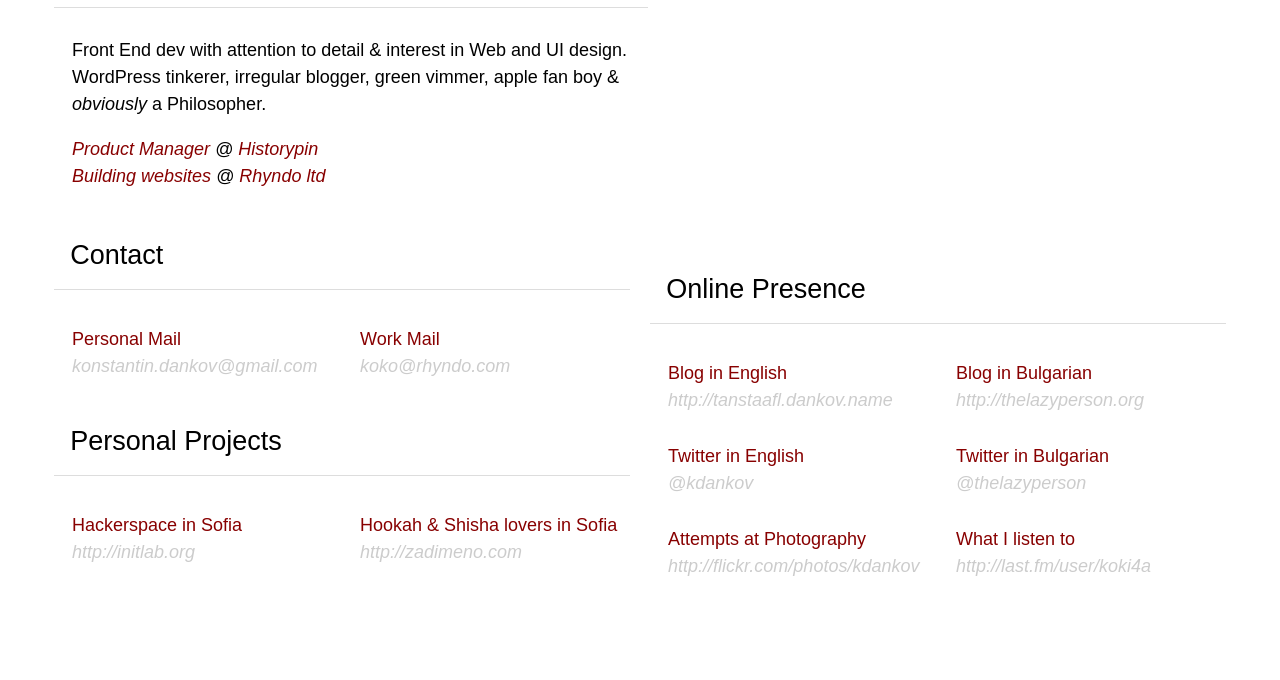
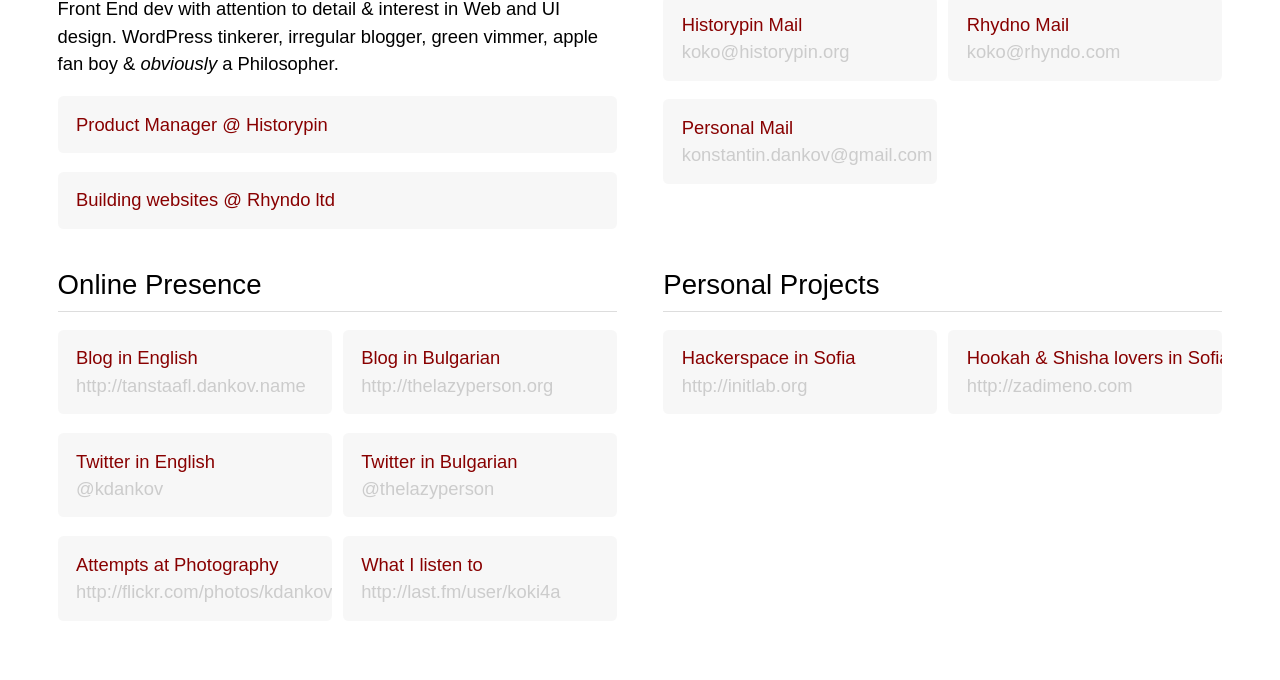
Before and after one commit to kdankov/kdankov.github.io, a website: page src/index.html in a window 1280 px wide. Shown: the part 126-806 px from the top of the page. Drawn offline with nearby package versions, Linux system fonts and the light colour scheme; files that its build step writes are made by us from their sources.

Commit message:
Styles update

```diff
--- a/gulpfile.js
+++ b/gulpfile.js
@@ -48,6 +48,8 @@
 		}
 	});
 
+	gulp.watch(path.SCSS_SRC, ['sass']);
+	gulp.watch("./css/*.css", ['inlinesource']);
 	gulp.watch("./src/*.html", ['inlinesource']);
 	gulp.watch("./*.html").on('change', browserSync.reload);
 
--- /dev/null
+++ b/sass/_layout.scss
@@ -0,0 +1,108 @@
+/*
+ * Layout
+ * --- --- --- */
+
+body {
+	padding: 0 2em 1em 2em;
+
+	@include bp(desktop) {
+		padding: 2vw 4.5vw 0 4.5vw;
+	}
+}
+
+.container {
+	display: block;
+
+	@include bp(desktop) {
+
+		header, section {
+			width: 48%;
+		}
+
+		.info {
+			display: flex;
+			flex-wrap: wrap;
+			justify-content: space-between;
+
+			section {
+				flex: 0 0 48%;
+
+				&:nth-child(2) h2 { padding-top: 0.5em; }
+			}
+		}
+
+	}
+}
+
+h1, h2 {
+	border-bottom: solid 1px #DDD;
+}
+
+a {
+	text-decoration: none;
+	color: #800;
+	transition: all 0.3s ease;
+
+	&:hover {
+		color: #090;
+	}
+}
+
+section {
+
+	span {
+		display: block;
+	}
+
+	ul {
+		display: flex;
+		flex-wrap: wrap;
+		justify-content: space-between;
+
+		@include bp(desktop) {
+		}
+	}
+
+	li {
+		padding-bottom: 1em;
+		flex: 0 0 49%;
+		width: 49%;
+
+		@include bp(desktop) {
+		}
+	}
+
+	a {
+		display: block;
+		padding: 0.8em 1em;
+		border-radius: 0.3em;
+		background: rgba(0,0,0,0.03);
+		overflow: hidden;
+		white-space: nowrap;
+
+		@include bp(phone) {
+			font-size: 0.9em;
+		}
+
+		.value {
+			color: #CCC;
+			transition: all 0.4s ease-in;
+
+			i {
+				font-style: normal;
+			}
+
+			@include bp(phone) {
+				i { display: none; }
+			}
+		}
+
+		&:hover {
+			background: rgba(0,0,0,0.09);
+
+			.value {
+				color: #999;
+			}
+		}
+	}
+}
--- /dev/null
+++ b/sass/_reset.scss
@@ -0,0 +1,29 @@
+/*
+ * Very simple reset
+ * --- */
+
+* {
+	padding: 0;
+	margin: 0;
+}
+
+/*
+ * Inheriting box-sizing Probably Slightly Better Best-Practice
+ * https://css-tricks.com/inheriting-box-sizing-probably-slightly-better-best-practice/
+ * --- */
+
+html {
+  box-sizing: border-box;
+}
+
+*, *:before, *:after {
+  box-sizing: inherit;
+}
+
+/*
+ * Hide notification for Browsersync
+ * --- */
+
+#__bs_notify__ {
+	display: none !important;
+}
--- /dev/null
+++ b/sass/_responsive.scss
@@ -0,0 +1,47 @@
+/* --- Media Queries --- */
+
+@mixin bp($point) {
+
+	@if $point == phone {
+		@media (max-width: 599px) {
+			@content;
+		}
+	}
+
+	@if $point == portrait {
+		@media (max-width: 670px) {
+			@content;
+		}
+	}
+
+	@else if $point == tablet {
+		@media (min-width: 600px) and (max-width: 980px) {
+			@content;
+		}
+	}
+
+	@else if $point == mobile {
+		@media (max-width: 980px)  {
+			@content;
+		}
+	}
+
+	@else if $point == laptop {
+		@media (max-width: 1280px) and (min-width: 981px), (max-height: 800px) {
+			@content;
+		}
+	}
+
+	@else if $point == desktop {
+		@media (min-width: 980px) {
+			@content;
+		}
+	}
+
+	@else if $point == large {
+		@media (min-width: 1680px)  {
+			@content;
+		}
+	}
+
+}
--- /dev/null
+++ b/sass/_typography.scss
@@ -0,0 +1,34 @@
+/*
+ * Typography
+ * --- --- --- */
+
+html {
+	font-size: 12px;
+}
+
+body {
+	font-size: calc(100% + 0.5vw);
+	line-height: 1.5;
+	font-family: "Avenir Next", sans-serif;
+}
+
+h1, h2, h3 {
+	font-family: "Avenir Next", sans-serif;
+	font-weight: 500;
+	padding-bottom: 1rem;
+	margin-bottom: 1.5rem;
+	margin-top: 2rem;
+	line-height: 1;
+}
+
+h1 {
+	font-size: 2.2em;
+}
+
+li {
+	list-style: outside none;
+}
+
+p {
+	padding: 0 0 1em 0;
+}
--- a/sass/app.scss
+++ b/sass/app.scss
@@ -1,206 +1,4 @@
-/*
- * Very simple reset
- * --- */
-
-* {
-	padding: 0;
-	margin: 0;
-}
-
-/*
- * Inheriting box-sizing Probably Slightly Better Best-Practice
- * https://css-tricks.com/inheriting-box-sizing-probably-slightly-better-best-practice/
- * --- */
-
-html {
-  box-sizing: border-box;
-}
-
-*, *:before, *:after {
-  box-sizing: inherit;
-}
-
-/*
- * Typography
- * --- --- --- */
-
-body {
-	font: 14px/1.5 "Avenir Next", sans-serif;
-}
-
-h1, h2, h3 {
-	font-family: "Avenir Next", sans-serif;
-	font-weight: 500;
-}
-
-h1 { font-size: 2em; }
-h2 { font-size: 1.5em; padding-left: 0.6em; }
-
-li {
-	list-style: outside none;
-}
-
-p {
-	padding: 0 0 1em 0;
-}
-
-/*
- * Layout
- * --- --- --- */
-
-body {
-	padding: 2em;
-}
-
-a {
-	text-decoration: none;
-	color: #800;
-	transition: color 0.3s ease;
-}
-
-a .label {
-}
-
-a .value {
-	color: #CCC;
-	transition: color 0.3s ease;
-	font-style: italic;
-}
-
-a:hover {
-	color: #090;
-}
-
-a:hover .label {
-}
-a:hover .value {
-	/*text-decoration: underline;*/
-	color: #666;
-}
-
-li a {
-	display: block;
-	padding: 0.8em 1em;
-	border-radius: 0.3em;
-}
-
-li a:hover {
-	background: rgba(0,0,0,0.02);
-}
-
-.container {
-	display: block;
-	max-width: 40em;
-	margin: 0 auto;
-	border-radius: 0.3em;
-	padding: 2em;
-}
-
-h1, h2 {
-	border-bottom: solid 1px #DDD;
-	padding-bottom: 0.5em;
-	margin-bottom: 0.8em;
-}
-
-h1 {
-	padding-bottom: 0.2em;
-	padding-left: 0.5em;
-	margin-left: -0.5em;
-}
-
-header, section {
-	padding: 0 0 1.5em 0;
-}
-
-section {
-	margin: 0 -1em;
-}
-
-header img {
-	display: block;
-	border: 1px solid #FFF;
-	background: #fff;
-	padding: 0.3em;
-	margin-bottom: 2em;
-	border-radius: 50%;
-	box-shadow: 0 0 5px 0px rgba(0,0,0,0.2);
-}
-
-span {
-	display: block;
-}
-
-ul li {
-}
-
-ul li:hover {
-}
-
-/*
- * Resposive
- * Stuff
- * --- */
-
-@media screen and (max-width: 700px) {
-
-	header img {
-		margin: 0 auto 2em auto;
-	}
-
-}
-
-@media screen and (min-width: 700px) {
-
-	header img {
-		float: right;
-		margin: 0 0 2em 2em;
-	}
-
-}
-
-@media screen and (min-width: 600px) {
-
-	body {
-		font-size: 16px;
-	}
-
-	ul {
-		display: flex;
-		flex-wrap: wrap;
-	}
-
-	ul li {
-		flex: 0 0 50%;
-	}
-
-}
-
-@media screen and (min-width: 1200px) {
-
-	body {
-		font-size: 18px;
-	}
-
-	.container {
-		display: block;
-		max-width: inherit;
-	}
-
-	header, section {
-		width: 45vw;
-	}
-
-	section:nth-child(3){
-		float: right;
-		clear: both;
-	}
-
-	section:nth-child(3){
-		margin-top: -19vh;
-	}
-
-	ul li {
-		width: 50%;
-		white-space: nowrap;
-	}
-}
+@import "responsive";
+@import "reset";
+@import "typography";
+@import "layout";
--- a/src/index.html
+++ b/src/index.html
@@ -17,52 +17,64 @@
 	</head>
 	<body>
 		<article class="container">
-			<header>
+
+			<header style="display: none;">
+
 				<h1>Konstantin Dankov</h1>
+				<p>Front End dev with attention to detail &amp; interest in Web and UI design. WordPress tinkerer, irregular blogger, green vimmer, apple fan boy &amp; <em>obviously</em> a Philosopher.</p>
 
+				<p><a href="http://historypin.org/en/">Product Manager @ Historypin</a></p>
+				<p><a href="http://rhyndo.com">Building websites @ Rhyndo ltd</a></p>
+
+			</header>
+
+			<div class="info">
+
+				<section>
+					<h1>Konstantin Dankov</h1>
 					<p>Front End dev with attention to detail &amp; interest in Web and UI design. WordPress tinkerer, irregular blogger, green vimmer, apple fan boy &amp; <em>obviously</em> a Philosopher.</p>
-				<p>
-					<em><a href="mailto:konstantin.dankov@historypin.org">Product Manager</a> @ <a href="http://historypin.org/en/">Historypin</a></em>
-					<br>
-					<em><a href="mailto:koko@rhyndo.com">Building websites</a> @ <a href="http://rhyndo.com">Rhyndo ltd</a></em>
-				</p>
-			</header>
+
+					<p><a href="http://historypin.org/en/">Product Manager @ Historypin</a></p>
+					<p><a href="http://rhyndo.com">Building websites @ Rhyndo ltd</a></p>
+				</section>
+
 				<section>
 					<h2>Contact</h2>
 					<ul>
+						<li class="email">
+							<a href="mailto:koko@rhyndo.com">
+								<span class="label">Historypin Mail</span>
+								<span class="value">koko@historypin.org</span>
+							</a>
+						</li>
+						<li class="email">
+							<a href="mailto:koko@rhyndo.com">
+								<span class="label">Rhydno Mail</span>
+								<span class="value">koko@rhyndo.com</span>
+							</a>
+						</li>
 						<li class="email">
 							<a href="mailto:konstantin.dankov@gmail.com">
 								<span class="label">Personal Mail</span>
 								<span class="value">konstantin.dankov@gmail.com</span>
 							</a>
 						</li>
-					<li class="email">
-						<a href="mailto:koko@rhyndo.com">
-							<span class="label">Work Mail</span>
-							<span class="value">koko@rhyndo.com</span>
-						</a>
-					</li>
-					<li class="skype" style="display: none;">
-						<a href="skype://koki4a">
-							<span class="label">Skype</span>
-							<span class="value">koki4a</span>
-						</a>
-					</li>
 					</ul>
 				</section>
+
 				<section>
 					<h2>Online Presence</h2>
 					<ul>
 						<li class="blog">
 							<a href="http://tanstaafl.dankov.name">
 								<span class="label">Blog in English</span>
-							<span class="value">http://tanstaafl.dankov.name</span>
+								<span class="value"><i>http://</i>tanstaafl.dankov.name</span>
 							</a>
 						</li>
 						<li class="blog">
 							<a href="http://thelazyperson.org">
 								<span class="label">Blog in Bulgarian</span>
-							<span class="value">http://thelazyperson.org</span>
+								<span class="value"><i>http://</i>thelazyperson.org</span>
 							</a>
 						</li>
 						<li class="twitter">
@@ -80,37 +92,37 @@
 						<li class="flickr">
 							<a href="http://flickr.com/photos/kdankov">
 								<span class="label">Attempts at Photography</span>
-							<span class="value">http://flickr.com/photos/kdankov</span>
+								<span class="value"><i>http://</i>flickr.com/photos/kdankov</span>
 							</a>
 						</li>
 						<li class="lastfm">
 							<a href="http://last.fm/user/koki4a">
 								<span class="label">What I listen to</span>
-							<span class="value">http://last.fm/user/koki4a</span>
+								<span class="value"><i>http://</i>last.fm/user/koki4a</span>
 							</a>
 						</li>
 					</ul>
 				</section>
+
 				<section>
 					<h2>Personal Projects</h2>
 					<ul>
 						<li class="initlab">
 							<a href="http://initlab.org">
 								<span class="label">Hackerspace in Sofia</span>
-							<span class="value">http://initlab.org</span>
+								<span class="value"><i>http://</i>initlab.org</span>
 							</a>
 						</li>
 						<li class="zadimeno">
 							<a href="http://zadimeno.com">
 								<span class="label">Hookah &amp; Shisha lovers in Sofia</span>
-							<span class="value">http://zadimeno.com</span>
+								<span class="value"><i>http://</i>zadimeno.com</span>
 							</a>
 						</li>
 					</ul>
 				</section>
-			<footer>
 
-			</footer>
+			</div>
 		</article>
 
 	</body>
```
Also changed, not shown: index.html (+2 -2 lines). Lines whose indentation alone changed are shown as unchanged.
